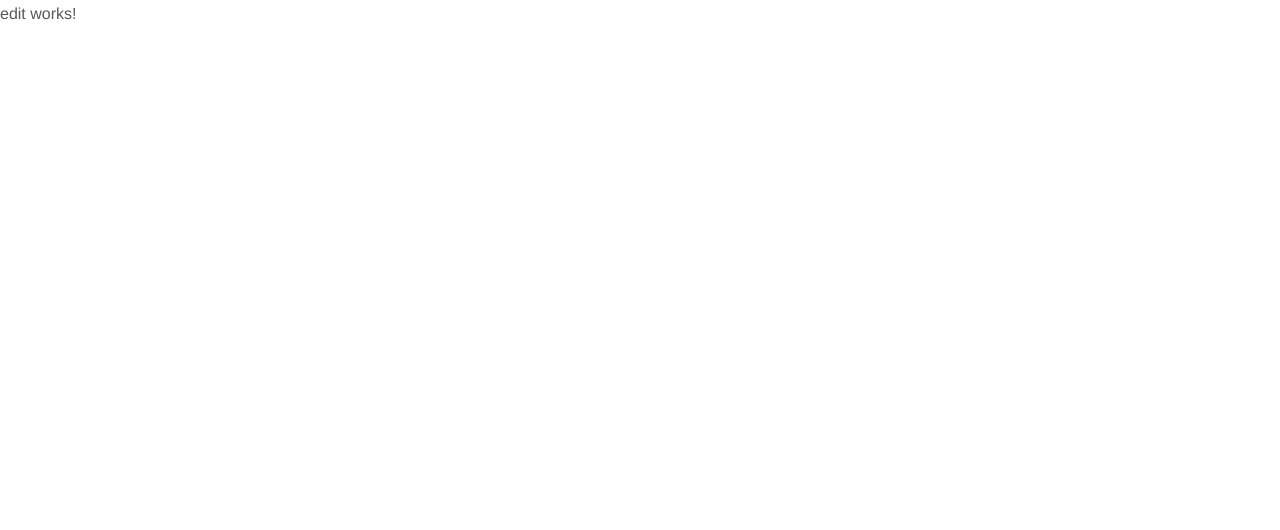
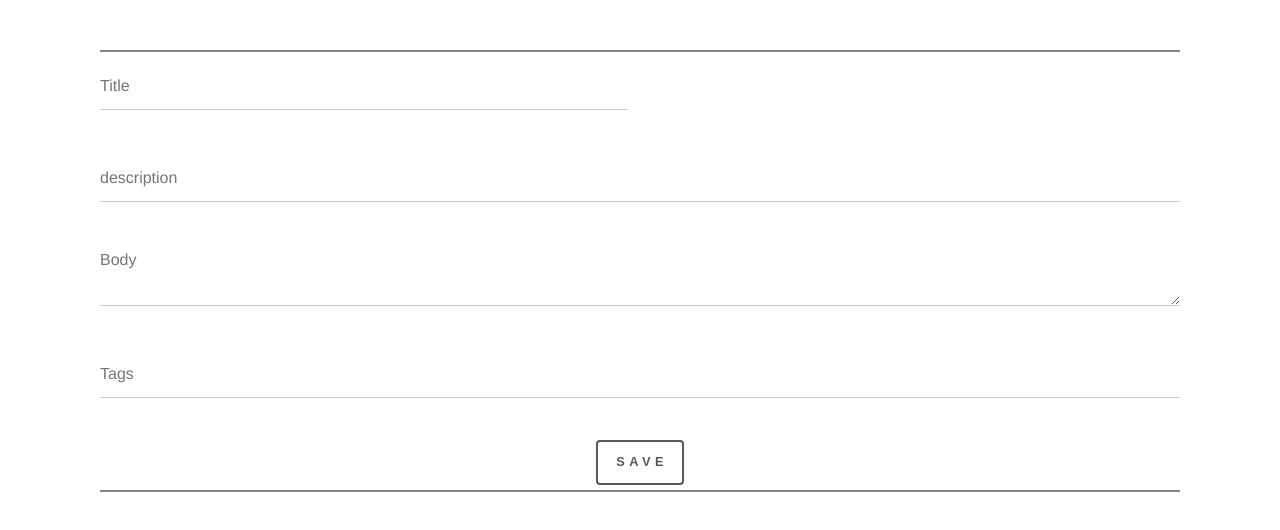
Before and after one commit to NonyeReeta/BlogApp, an Angular app: page /edit/1/1 in a window 1280 px wide. Shown: the top 530 px of the page. Built offline with nearby package versions, Linux system fonts and the light colour scheme.

Commit message:
created the ui for edit article page

```diff
--- a/src/app/edit/edit.component.css
+++ b/src/app/edit/edit.component.css
@@ -0,0 +1,14 @@
+.btn {
+    margin-bottom: 5px;
+    text-align: center;
+}
+
+form {
+    border-top: 2px solid rgb(133, 130, 130);
+    border-bottom: 2px solid rgb(133, 130, 130);
+    margin: 50px 100px;
+}
+
+.field {
+    margin: 10px 0;
+}
--- a/src/app/edit/edit.component.html
+++ b/src/app/edit/edit.component.html
@@ -1 +1,22 @@
-<p>edit works!</p>
+<form [formGroup]="editArticleForm" (submit)="submitArticle()">
+    <div class="fields">
+        <div class="field half">
+            <input type="text" formControlName="title" name="title" id="title" placeholder="Title" />
+        </div>
+        <div class="field">
+            <input type="text" formControlName="description" name="description" id="Description" placeholder="description" />
+        </div>
+        <div class="field">
+            <textarea name="body" formControlName="body" id="body" placeholder="Body"></textarea>
+        </div>
+        <div class="field">
+            <input type="text" formControlName="tags" name="tags" id="tags" placeholder="Tags">
+        </div>
+        <div [hidden]="error == ''" style="color: red;" class="field">
+            <p>{{error}}</p>
+        </div>
+    </div>
+    <div class="btn">
+        <button>Save</button>
+    </div>
+</form>
--- a/src/app/edit/edit.component.ts
+++ b/src/app/edit/edit.component.ts
@@ -1,4 +1,7 @@
 import { Component, OnInit } from '@angular/core';
+import {FormControl, Validators, FormGroup} from '@angular/forms';
+import { ApiService } from '../services/api.service';
+import { Router } from '@angular/router';
 
 @Component({
   selector: 'app-edit',
@@ -9,7 +12,19 @@ export class EditComponent implements OnInit {
 
   constructor() { }
 
+  editArticleForm = new FormGroup({
+    title: new FormControl('', Validators.required),
+    description: new FormControl('', Validators.required),
+    body: new FormControl('', Validators.required),
+    tags: new FormControl('', Validators.required)
+  })
+error: string = '';
+
   ngOnInit(): void {
   }
 
+  submitArticle() {
+
+  }
+
 }
--- a/src/app/services/api.service.ts
+++ b/src/app/services/api.service.ts
@@ -49,6 +49,10 @@ export class ApiService {
     return this.http.post(`${environment.API_BASE}/articles/${userInfo.email}/create`, formData, userInfo)
   }
 
+  editArticle( formData: any, userInfo: any ): Observable<any> {
+    return this.http.put(`${environment.API_BASE}/${userInfo.email}/${userInfo.title}/edit`, formData, userInfo)
+  }
+
   getUserData(): Observable<any> {
     return this.userData.asObservable();
   }
```
